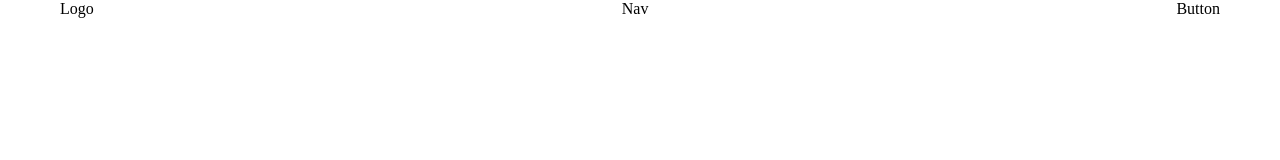
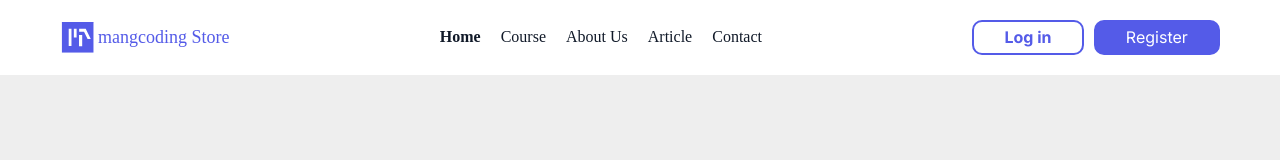
Before and after one commit to Raghads22/landing-ak, a plain HTML site: page index.html in a window 1280 px wide. Drawn offline with Linux system fonts and the light colour scheme.

Commit message:
create header

```diff
--- a/assets/css/main.css
+++ b/assets/css/main.css
@@ -1,2 +1,64 @@
 
 @import './base.css';
+
+body{
+    font-family: var(--mainColor);
+    background-color: #eee;
+}
+
+.header{
+    background-color: #fff;
+    padding: 20px 0;
+}
+
+.header .logo{
+    display: flex;
+    align-items: center;
+    gap: 3px;
+
+}
+
+.header .logo img{
+    width: 35px;
+}
+
+.header .logo a{
+    color: var(--mainColor);
+    font-size: 18px;
+}
+
+.nav ul{
+    display: flex;
+    gap: 20px;
+}
+
+.nav ul li .home{
+    font-weight: bold;
+}
+
+.nav ul li a{
+    color: #101928;
+}
+
+.Authentication{
+    display: flex;
+    gap: 10px;
+}
+
+.Authentication a{
+    font-family: var(--subFont);
+    border-radius: 10px;
+    padding: 5.3541765213012695px 30.18113136291504px;
+}
+
+.Authentication .login{
+    border: 2px solid var(--mainColor);
+    color: var(--mainColor);
+    font-weight: bold;
+}
+
+.Authentication .Register{
+    color: #fff;
+    background-color: var(--mainColor);
+    border: 2px solid var(--mainColor);
+}
--- a/index.html
+++ b/index.html
@@ -13,9 +13,39 @@
 
             <div class="row">
 
-                <div class="logo">Logo</div>
-                <nav class="nav">Nav</nav>
-                <div class="Authentication">Button</div>
+                <div class="logo">
+                    <img src="./assets/img/Logo.svg" />
+                    <a href="">mangcoding Store</a>
+                </div>
+
+                <nav class="nav">
+                    <ul>
+                        <li>
+                            <a href="#" class="home">Home</a>
+                        </li>
+
+                        <li>
+                            <a href="#">Course</a>
+                        </li>
+
+                        <li>
+                            <a href="#">About Us</a>
+                        </li>
+
+                        <li>
+                            <a href="#">Article</a>
+                        </li>
+
+                        <li>
+                            <a href="#">Contact</a>
+                        </li>
+                    </ul>
+                </nav>
+
+                <div class="Authentication">
+                    <a href="#" class="login">Log in</a>
+                    <a href="#" class="Register">Register</a>
+                </div>
 
             </div>
         </div>
```
Also changed, not shown: assets/img/Logo.svg (added).
